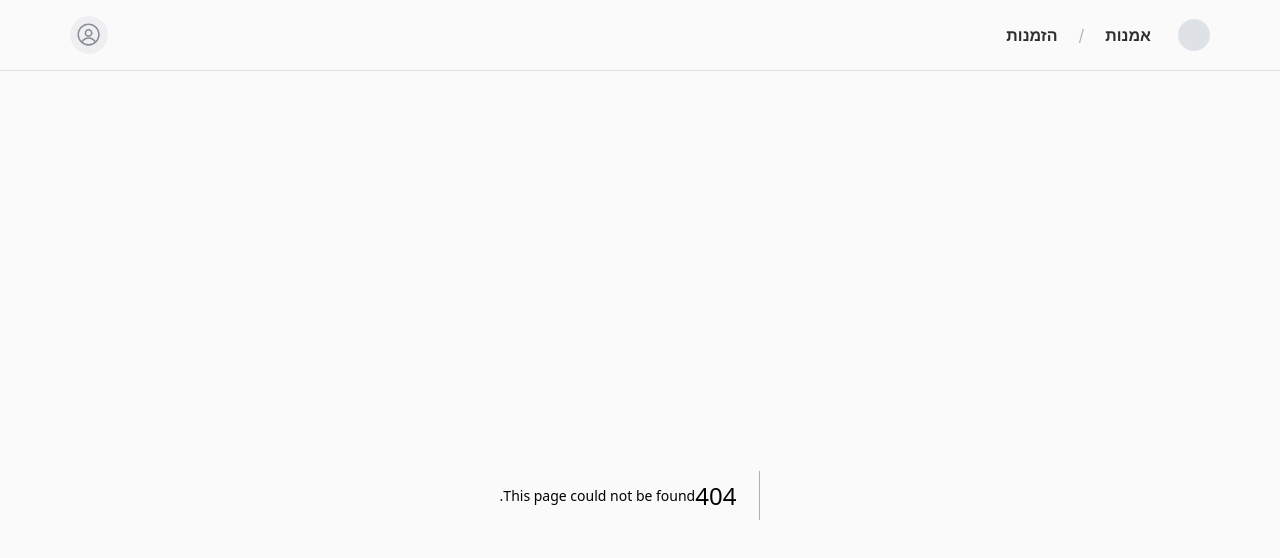
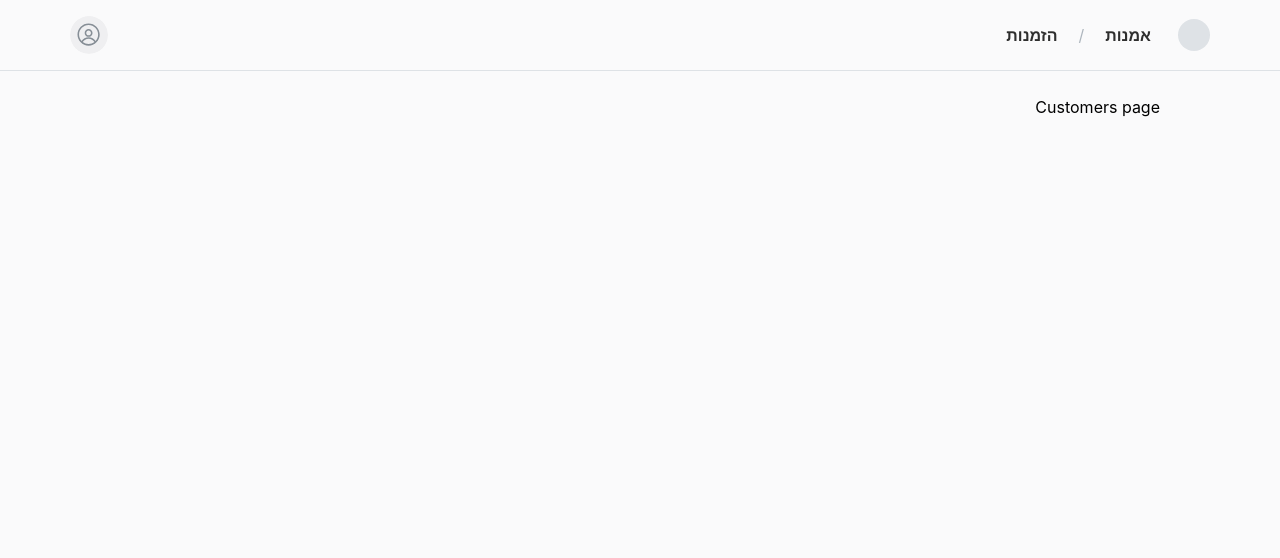
Before and after one commit to oahmaro/order-builder, a Next.js app: page /customers in a window 1280 px wide. Before the commit this address had no page. Shown: the top 558 px of the page. Built offline with nearby package versions, Linux system fonts and the light colour scheme.

Commit message:
Create initial customers page

```diff
--- /dev/null
+++ b/app/customers/page.tsx
@@ -0,0 +1,3 @@
+export default function CustomersPage() {
+  return <div>Customers page</div>;
+}
```
